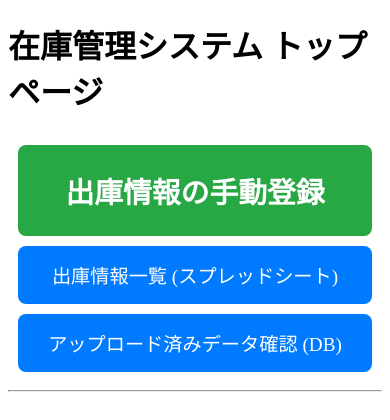
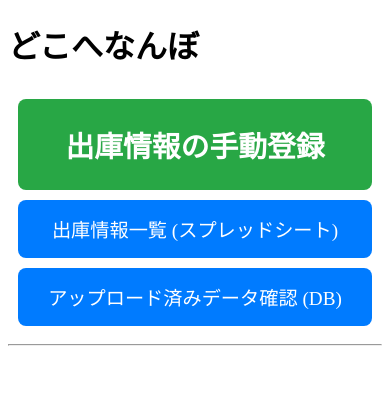
Before and after one commit to mizutani-dash/inventory-pbl-git, a Flask app: page / in a window 390 px wide. Shown: the top 420 px of the page. Run offline with Flask 3, Linux system fonts and the light colour scheme.

Commit message:
レスポンシブver1

```diff
--- a/requirements.txt
+++ b/requirements.txt
@@ -4,3 +4,4 @@ gspread
 oauth2client
 openpyxl
 gunicorn
+python-dotenv
--- a/static/style.css
+++ b/static/style.css
@@ -91,3 +91,20 @@
         background-color: #1e7e34;
     }
 }
+
+/* CSSファイル (style.css) に追記 */
+.pc-title {
+    display: block;
+}
+.mobile-title {
+    display: none;
+}
+
+@media screen and (max-width: 768px) {
+    .pc-title {
+        display: none;
+    }
+    .mobile-title {
+        display: block;
+    }
+}
--- a/templates/index.html
+++ b/templates/index.html
@@ -9,7 +9,8 @@
 <body>
 
     <div>
-        <h1>在庫管理システム トップページ</h1>
+        <h1 class="pc-title">在庫管理システム トップページ</h1>
+        <h1 class="mobile-title">どこへなんぼ</h1>
 
     <nav id="main-nav">
     <a href="{{ url_for('register') }}" class="main-button">出庫情報の手動登録</a>
```
